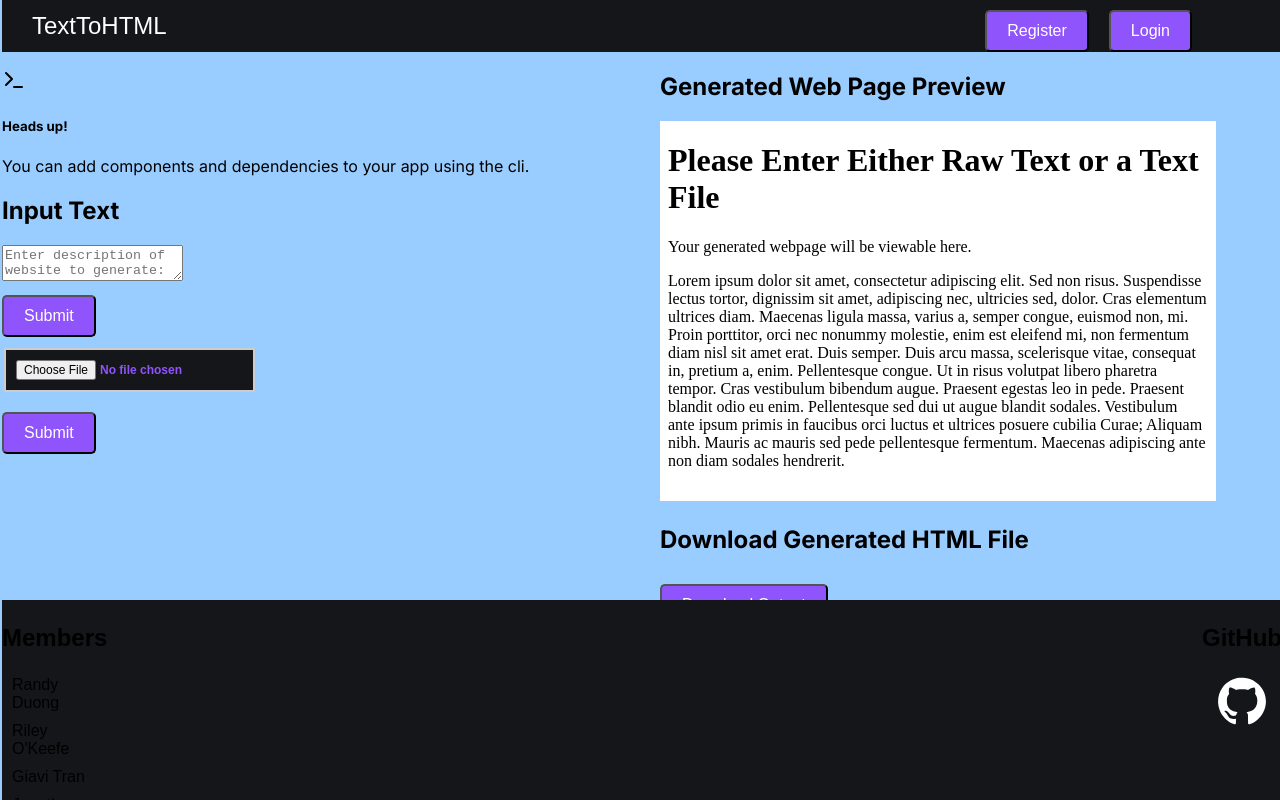
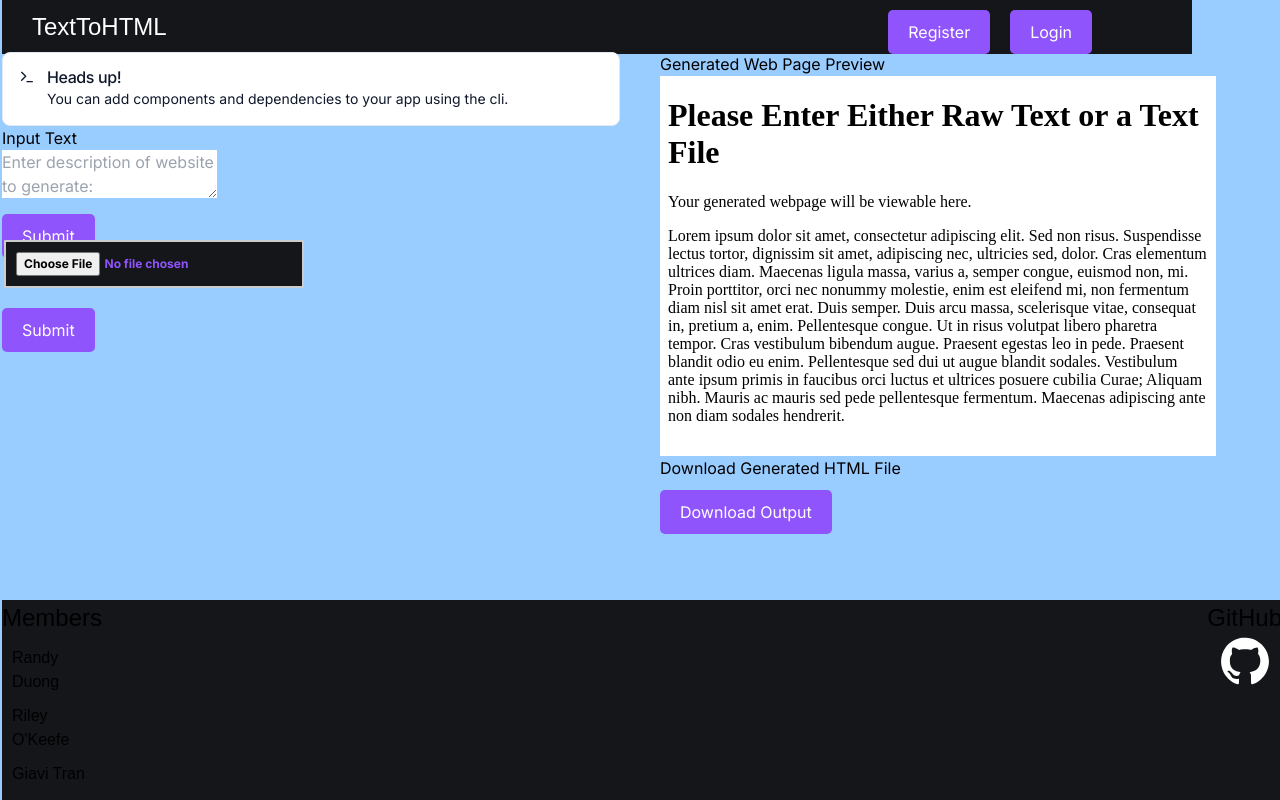
Before and after one commit to randyduong08/TextToHTMLApp, a Next.js app in the folder client/: page / in a window 1280 px wide. Built offline with nearby package versions, Linux system fonts and the light colour scheme.

Commit message:
Manually installed shadcn (#14)
Manually installed shadcn into existing project

```diff
--- a/client/package.json
+++ b/client/package.json
@@ -9,8 +9,11 @@
     "lint": "next lint"
   },
   "dependencies": {
+    "@radix-ui/react-icons": "^1.3.0",
+    "@radix-ui/react-label": "^2.0.2",
     "class-variance-authority": "^0.7.0",
     "clsx": "^2.1.0",
+    "cmdk": "^1.0.0",
     "lucide-react": "^0.354.0",
     "next": "14.0.3",
     "react": "^18",
--- a/client/src/app/globals.css
+++ b/client/src/app/globals.css
@@ -1,3 +1,85 @@
+@tailwind base;
+@tailwind components;
+@tailwind utilities;
+
+@layer base {
+  :root {
+    --background: 0 0% 100%;
+    --foreground: 222.2 47.4% 11.2%;
+
+    --muted: 210 40% 96.1%;
+    --muted-foreground: 215.4 16.3% 46.9%;
+
+    --popover: 0 0% 100%;
+    --popover-foreground: 222.2 47.4% 11.2%;
+
+    --border: 214.3 31.8% 91.4%;
+    --input: 214.3 31.8% 91.4%;
+
+    --card: 0 0% 100%;
+    --card-foreground: 222.2 47.4% 11.2%;
+
+    --primary: 222.2 47.4% 11.2%;
+    --primary-foreground: 210 40% 98%;
+
+    --secondary: 210 40% 96.1%;
+    --secondary-foreground: 222.2 47.4% 11.2%;
+
+    --accent: 210 40% 96.1%;
+    --accent-foreground: 222.2 47.4% 11.2%;
+
+    --destructive: 0 100% 50%;
+    --destructive-foreground: 210 40% 98%;
+
+    --ring: 215 20.2% 65.1%;
+
+    --radius: 0.5rem;
+  }
+
+  .dark {
+    --background: 224 71% 4%;
+    --foreground: 213 31% 91%;
+
+    --muted: 223 47% 11%;
+    --muted-foreground: 215.4 16.3% 56.9%;
+
+    --accent: 216 34% 17%;
+    --accent-foreground: 210 40% 98%;
+
+    --popover: 224 71% 4%;
+    --popover-foreground: 215 20.2% 65.1%;
+
+    --border: 216 34% 17%;
+    --input: 216 34% 17%;
+
+    --card: 224 71% 4%;
+    --card-foreground: 213 31% 91%;
+
+    --primary: 210 40% 98%;
+    --primary-foreground: 222.2 47.4% 1.2%;
+
+    --secondary: 222.2 47.4% 11.2%;
+    --secondary-foreground: 210 40% 98%;
+
+    --destructive: 0 63% 31%;
+    --destructive-foreground: 210 40% 98%;
+
+    --ring: 216 34% 17%;
+
+    --radius: 0.5rem;
+  }
+}
+
+@layer base {
+  * {
+    @apply border-border;
+  }
+  body {
+    @apply bg-background text-foreground;
+    font-feature-settings: "rlig" 1, "calt" 1;
+  }
+}
+
 :root {
   --foreground-rgb: 0, 0, 0;
   --background-rgb: 153, 204, 255;
--- a/client/tailwind.config.js
+++ b/client/tailwind.config.js
@@ -1,3 +1,5 @@
+const { fontFamily } = require("tailwindcss/defaultTheme")
+
 /** @type {import('tailwindcss').Config} */
 module.exports = {
   content: [
@@ -6,7 +8,71 @@
     './src/app/**/*.{js,ts,jsx,tsx,mdx}',
   ],
   theme: {
+    container: {
+      center: true,
+      padding: "2rem",
+      screens: {
+        "2xl": "1400px",
+      },
+    },
     extend: {
+      colors: {
+        border: "hsl(var(--border))",
+        input: "hsl(var(--input))",
+        ring: "hsl(var(--ring))",
+        background: "hsl(var(--background))",
+        foreground: "hsl(var(--foreground))",
+        primary: {
+          DEFAULT: "hsl(var(--primary))",
+          foreground: "hsl(var(--primary-foreground))",
+        },
+        secondary: {
+          DEFAULT: "hsl(var(--secondary))",
+          foreground: "hsl(var(--secondary-foreground))",
+        },
+        destructive: {
+          DEFAULT: "hsl(var(--destructive))",
+          foreground: "hsl(var(--destructive-foreground))",
+        },
+        muted: {
+          DEFAULT: "hsl(var(--muted))",
+          foreground: "hsl(var(--muted-foreground))",
+        },
+        accent: {
+          DEFAULT: "hsl(var(--accent))",
+          foreground: "hsl(var(--accent-foreground))",
+        },
+        popover: {
+          DEFAULT: "hsl(var(--popover))",
+          foreground: "hsl(var(--popover-foreground))",
+        },
+        card: {
+          DEFAULT: "hsl(var(--card))",
+          foreground: "hsl(var(--card-foreground))",
+        },
+      },
+      borderRadius: {
+        lg: `var(--radius)`,
+        md: `calc(var(--radius) - 2px)`,
+        sm: "calc(var(--radius) - 4px)",
+      },
+      fontFamily: {
+        sans: ["var(--font-sans)", ...fontFamily.sans],
+      },
+      keyframes: {
+        "accordion-down": {
+          from: { height: "0" },
+          to: { height: "var(--radix-accordion-content-height)" },
+        },
+        "accordion-up": {
+          from: { height: "var(--radix-accordion-content-height)" },
+          to: { height: "0" },
+        },
+      },
+      animation: {
+        "accordion-down": "accordion-down 0.2s ease-out",
+        "accordion-up": "accordion-up 0.2s ease-out",
+      },
       backgroundImage: {
         'gradient-radial': 'radial-gradient(var(--tw-gradient-stops))',
         'gradient-conic':
@@ -14,5 +80,5 @@
       },
     },
   },
-  plugins: [],
+  plugins: [require("tailwindcss-animate")],
 }
```
Also changed, not shown: 1 other file (tests, documents, lock files or other folders).
